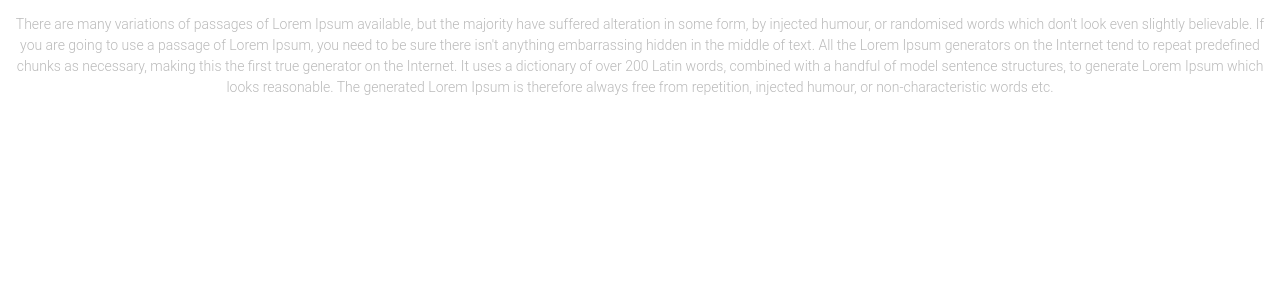
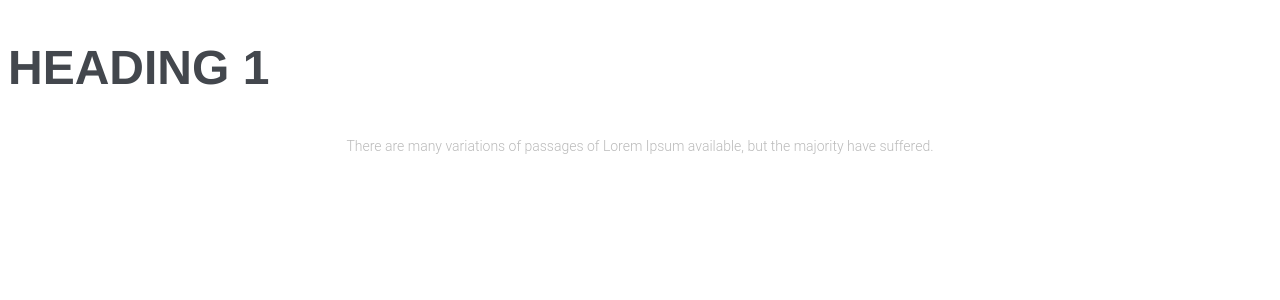
Before and after one commit to Brauxel/mythemes.vanessa, a Next.js app: page /elements in a window 1280 px wide. Shown: the top 300 px of the page. Built offline with nearby package versions, Linux system fonts and the light colour scheme; a web font is replaced by a local one.

Commit message:
Heading Component created

```diff
--- /dev/null
+++ b/components/atoms/Heading/index.jsx
@@ -0,0 +1,20 @@
+import PropTypes from "prop-types";
+import HeadingComp from "./styles";
+
+const Heading = props => <HeadingComp {...props}>{props.children}</HeadingComp>;
+
+Heading.propTypes = {
+	color: PropTypes.string,
+	textAlign: PropTypes.string,
+	fontFamily: PropTypes.string,
+	fontSize: PropTypes.string,
+	iPadfontSize: PropTypes.string,
+	textTransform: PropTypes.string,
+	children: PropTypes.oneOfType([
+		PropTypes.string,
+		PropTypes.array,
+		PropTypes.element
+	]).isRequired
+};
+
+export default Heading;
--- /dev/null
+++ b/components/atoms/Heading/styles.jsx
@@ -0,0 +1,16 @@
+import styled from "styled-components";
+
+const styles = styled.h1`
+	color ${props => props.color || "#43474d"};
+	text-align: ${props => props.textAlign || "inherit"};
+	text-transform: ${props => props.textTransform || "uppercase"};
+	font-size: ${props => props.fontSize || "2.4rem"};
+	font-family: ${props =>
+		props.fontFamily || "'Raleway', Helvetica, Arial, sans-serif"};
+
+	@media screen and (min-width: 768px) {
+		font-size: ${props => props.iPadfontSize || "4.8rem"};
+	}
+`;
+
+export default styles;
--- a/components/atoms/Text/index.jsx
+++ b/components/atoms/Text/index.jsx
@@ -6,7 +6,12 @@ const Text = props => <TextComp {...props}>{props.children}</TextComp>;
 Text.propTypes = {
 	color: PropTypes.string,
 	textAlign: PropTypes.string,
-	fontFamily: PropTypes.string
+	fontFamily: PropTypes.string,
+	children: PropTypes.oneOfType([
+		PropTypes.string,
+		PropTypes.array,
+		PropTypes.element
+	]).isRequired
 };
 
 export default Text;
--- a/pages/elements.jsx
+++ b/pages/elements.jsx
@@ -1,22 +1,16 @@
 import Styles from "../components/styles/";
 import Text from "../components/atoms/Text/";
+import Heading from "../components/atoms/Heading/";
 
 const Elements = () => (
 	<main>
 		<Styles />
 
+		<Heading>Heading 1</Heading>
+
 		<Text textAlign="center">
 			There are many variations of passages of Lorem Ipsum available, but the
-			majority have suffered alteration in some form, by injected humour, or
-			randomised words which don&apos;t look even slightly believable. If you
-			are going to use a passage of Lorem Ipsum, you need to be sure there
-			isn&apos;t anything embarrassing hidden in the middle of text. All the
-			Lorem Ipsum generators on the Internet tend to repeat predefined chunks as
-			necessary, making this the first true generator on the Internet. It uses a
-			dictionary of over 200 Latin words, combined with a handful of model
-			sentence structures, to generate Lorem Ipsum which looks reasonable. The
-			generated Lorem Ipsum is therefore always free from repetition, injected
-			humour, or non-characteristic words etc.
+			majority have suffered.
 		</Text>
 	</main>
 );
```
